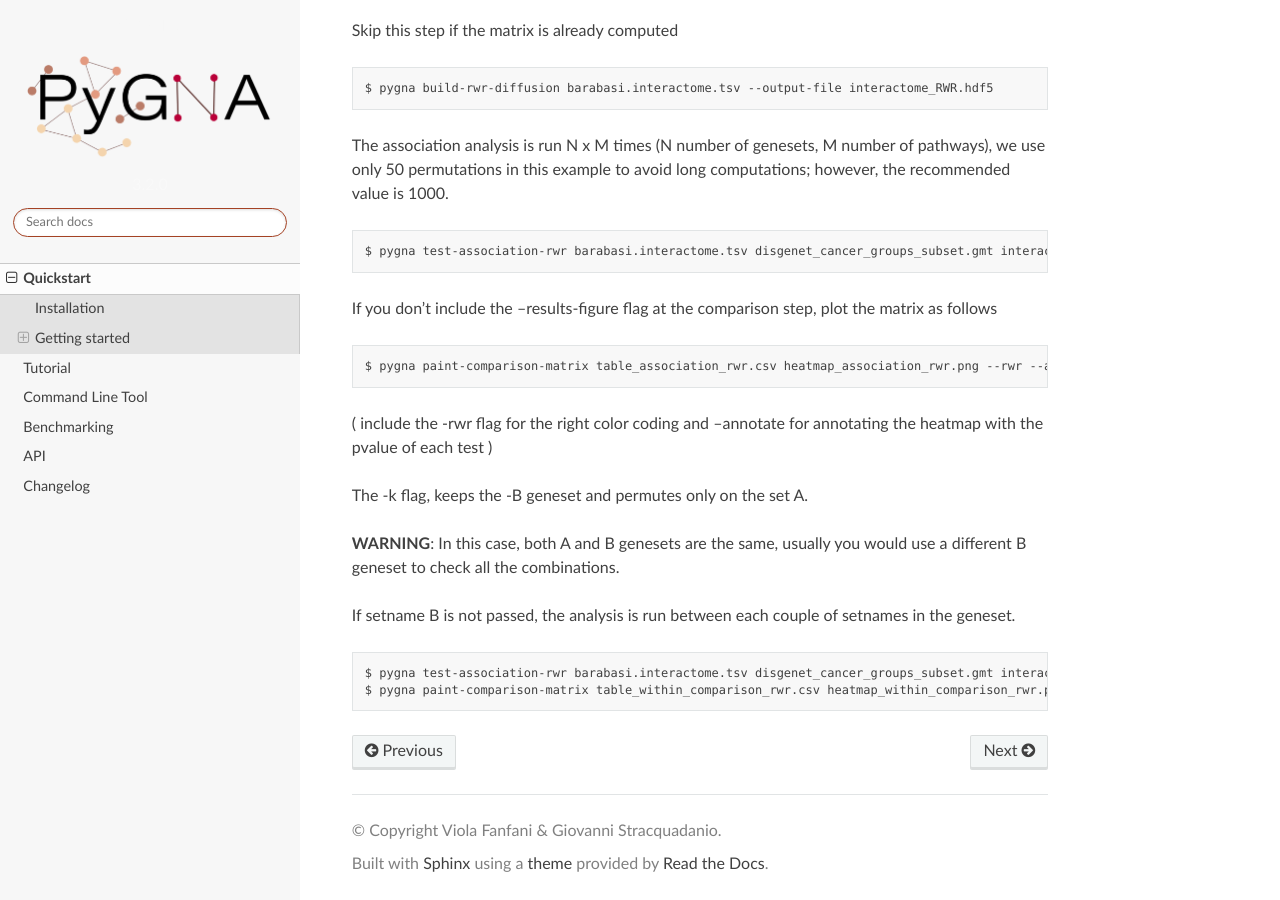
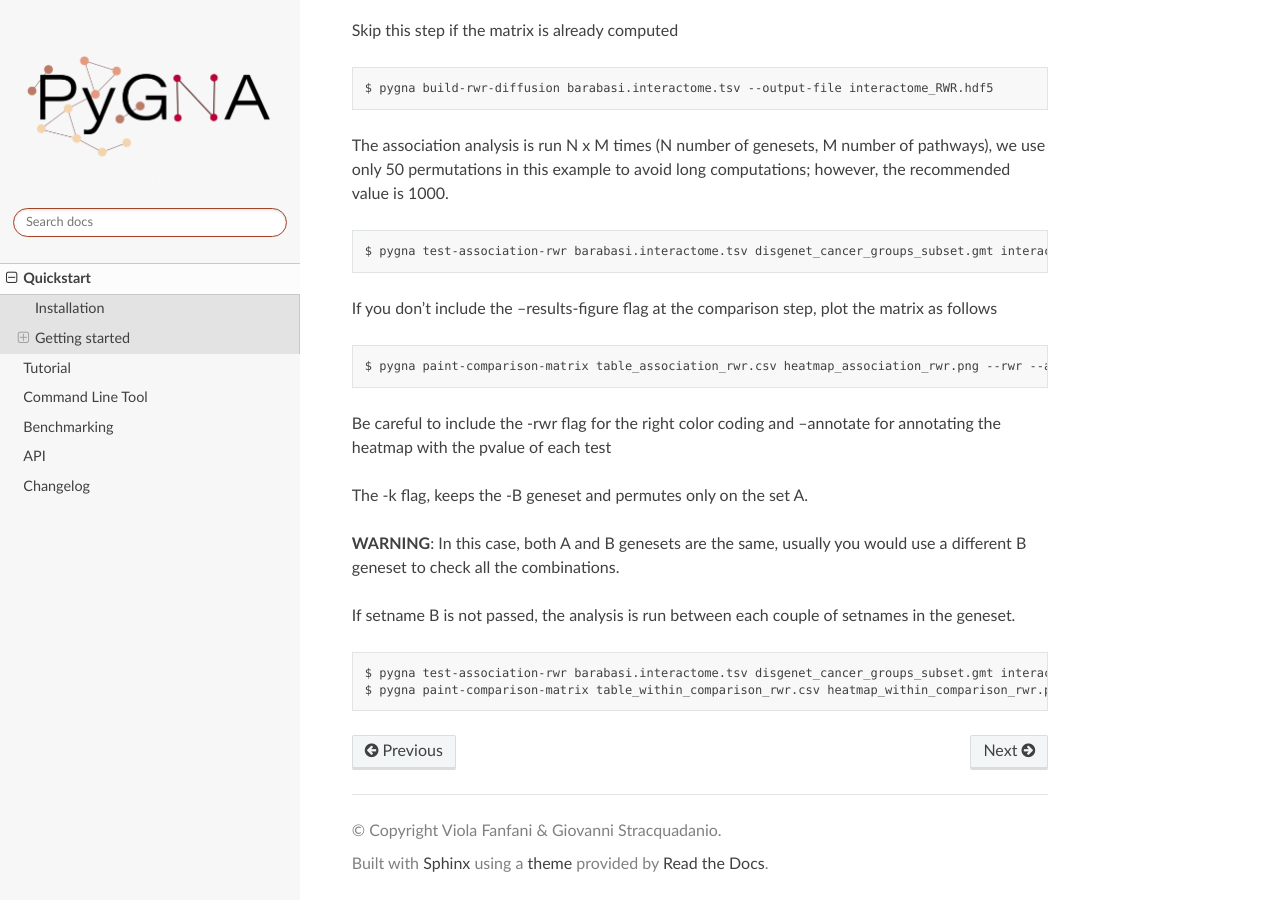
Before and after one commit to stracquadaniolab/pygna, a Sphinx documentation site: the page built from docs/quickstart.rst, in a window 1280 px wide and 900 px high, scrolled down 1944 px. Built offline with Sphinx 7.4.7 and the Read the Docs theme 2.0.0, drawn with Linux system fonts in a browser that asks for light colours.

```diff
--- a/docs/documentation.rst
+++ b/docs/documentation.rst
@@ -10,7 +10,6 @@ The following sections describe the different PyGNA classes and functions availa
     diagnostic
     elaborators
     output
-    painter
     plots
     reading_class
     statistical_comparison
--- a/docs/index.rst
+++ b/docs/index.rst
@@ -8,9 +8,6 @@ Welcome to PyGNA!
 
 PyGNA is a Python Geneset Network Analysis package: it performs various
 statistical analyses on biological networks and genesets.
-
-
-** #TODO: In the API and in the code fix the plotting definitions, they are scattered in different files **
 
 
 .. toctree::
--- a/docs/painter.rst
+++ /dev/null
@@ -1,6 +0,0 @@
-Painter
-=======
-
-Accessories functions used to print better figures are listed below
-
-.. autofunction:: pygna.painter.stars
--- a/docs/quickstart.rst
+++ b/docs/quickstart.rst
@@ -103,8 +103,7 @@ If you don't include the --results-figure flag at the comparison step, plot the
 
     $ pygna paint-comparison-matrix table_association_rwr.csv heatmap_association_rwr.png --rwr --annotate
 
-( include the -rwr flag for the right color coding
-and --annotate for annotating the heatmap with the pvalue of each test )
+Be careful to include the -rwr flag for the right color coding and --annotate for annotating the heatmap with the pvalue of each test
 
 The -k flag, keeps the -B geneset and permutes only on the set A.
 
```
